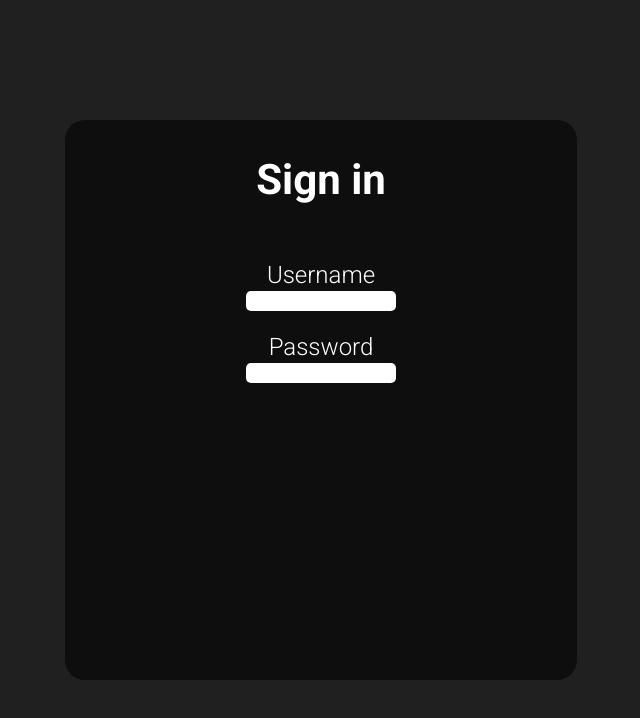
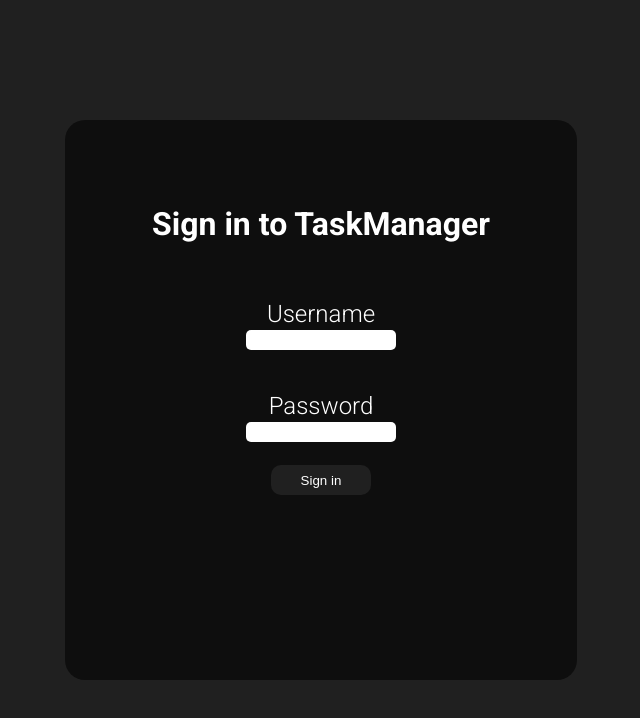
Before and after one commit to Mnigos/task-manager-site, a Next.js app: page /auth/signin in a window 1280 px wide. Shown: the top 718 px of the page, without its empty margins (319-959 px from the left). Built offline with nearby package versions, Linux system fonts and the light colour scheme.

Commit message:
feat(Auth): create submit button form SigninTemplate

```diff
--- a/src/components/Auth/SigninTemplate.styles.ts
+++ b/src/components/Auth/SigninTemplate.styles.ts
@@ -8,6 +8,7 @@
   border-radius: 20px;
   min-height: 70vh;
   margin: 40px;
+  padding: 50px;
   display: flex;
   flex-direction: column;
   align-items: center;
@@ -16,3 +17,10 @@
 export const Header = styled.header`
   margin: 35px;
 `
+
+export const Form = styled.form`
+  display: flex;
+  flex-direction: column;
+  justify-content: center;
+  align-items: center;
+`
--- a/src/components/Auth/SigninTemplate.tsx
+++ b/src/components/Auth/SigninTemplate.tsx
@@ -1,22 +1,24 @@
 import React from 'react'
 
 import { Label } from '../items/Label'
+import { Button } from '../items/Button'
 
 import AuthFormElement from './AuthFormElement'
-import { Wrapper, Header } from './SigninTemplate.styles'
+import { Wrapper, Header, Form } from './SigninTemplate.styles'
 
 export default function SigninTemplate() {
   return (
     <Wrapper>
       <Header>
-        <Label as="b" size="xl">
-          Sign in
+        <Label as="b" size="l">
+          Sign in to TaskManager
         </Label>
       </Header>
-      <div>
+      <Form>
         <AuthFormElement name="Username" />
         <AuthFormElement name="Password" password />
-      </div>
+        <Button type="submit">Sign in</Button>
+      </Form>
     </Wrapper>
   )
 }
```
